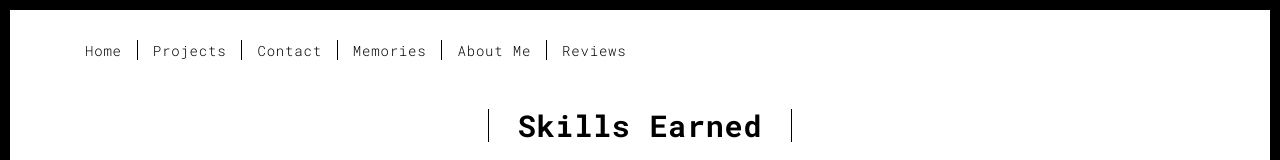
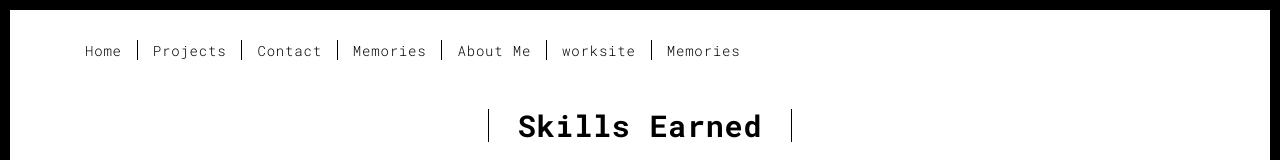
Before and after one commit to gitkushagra/profile.github.io, a plain HTML site: page tests.html in a window 1280 px wide. Shown: the top 160 px of the page. Drawn offline with Linux system fonts and the light colour scheme.

Commit message:
Update tests.html

```diff
--- a/tests.html
+++ b/tests.html
@@ -42,7 +42,8 @@
           <li><a href="./contact.html" title="">Contact</a></li>
           <li><a href="./yadey.html" title="">Memories</a></li>
           <li><a href="./aboutme.html" title="">About Me</a></li>
-          <li><a href="./reviews.html" title="">Reviews</a></li>
+          <li><a href="./reviews.html" title="">worksite</a></li>
+          <li><a href="./Memories.html" title="">Memories</a></li>
         </ul>
 
 
```
